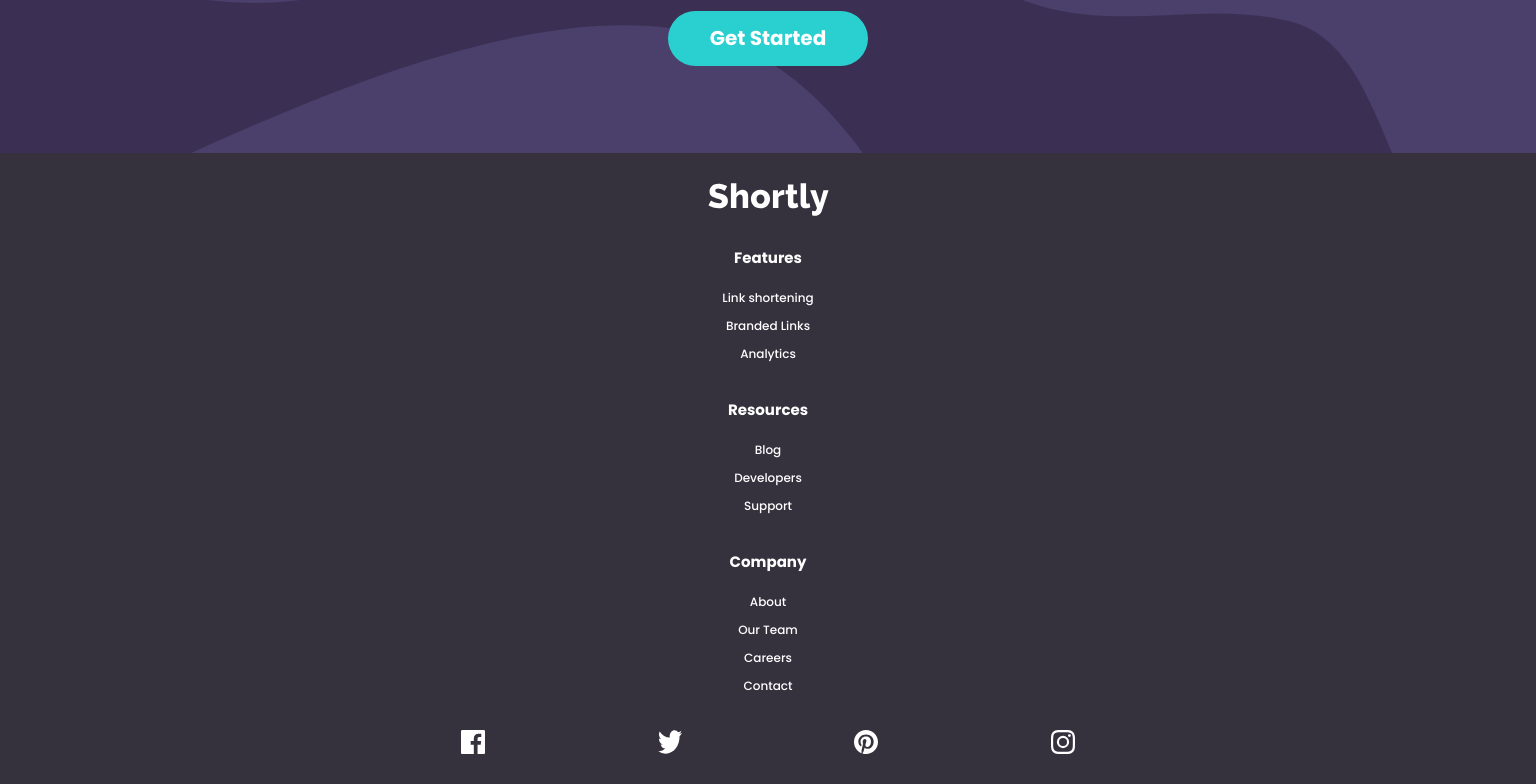
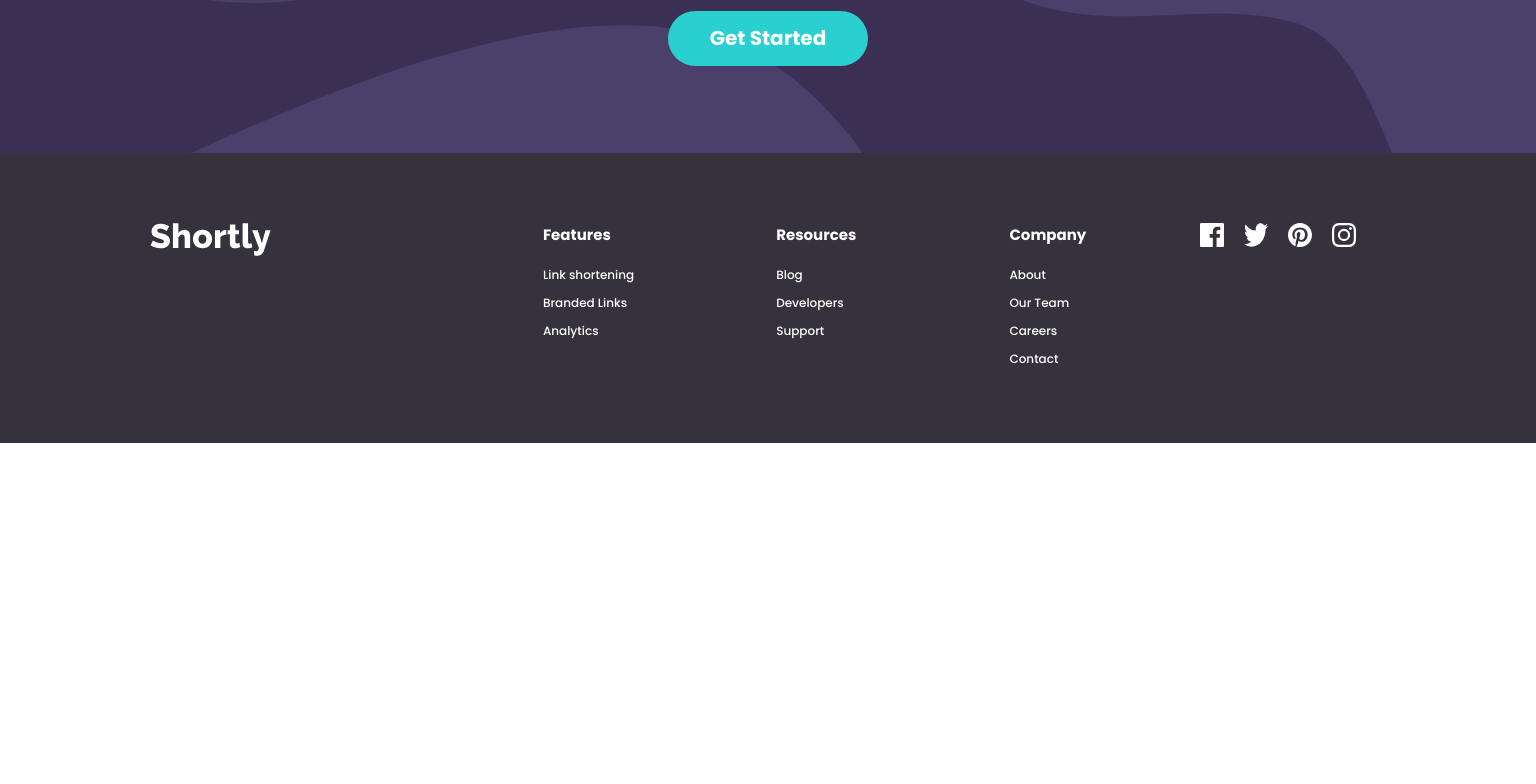
Before and after one commit to MBerry97/url-shortener, a React (Create React App) app: page / in a window 1536 px wide. Shown: the part 1769-2553 px from the top of the page. After the commit the page ends 2212 px from the top, so only its background shows below. Built offline with nearby package versions, Linux system fonts and the light colour scheme.

Commit message:
footer is now responsive

```diff
--- a/src/Components/Layout/Footer/Footer.css
+++ b/src/Components/Layout/Footer/Footer.css
@@ -15,6 +15,12 @@
   margin: 3rem 0rem 1.5rem 0rem;
 }
 
+.footer > div:not(.footer div:last-child) {
+  display: flex;
+  flex-direction: column;
+  align-items: center;
+}
+
 .footerSpan_subHeading {
   color: white;
   font-size: 1.2rem;
@@ -27,4 +33,50 @@
   width: 40%;
   justify-content: space-between;
   margin-top: 3rem;
+  flex-direction: row;
 }
+
+@media only screen and (min-width: 1440px) {
+  .footer {
+    flex-direction: row;
+    padding: 7rem 15rem;
+    align-items: flex-start;
+    width: 100%;
+  }
+
+  .footer > div:last-child {
+    /* justify-self: flex-end; */
+    /* justify-content: flex-end; */
+    /* position: relative;
+    right: 0rem; */
+    flex-grow: 1;
+    justify-content: flex-end;
+    margin-right: 1rem;
+  }
+
+  .footer > div:last-child img {
+    margin-right: 2rem;
+  }
+
+  .footer > div {
+    width: 100%;
+  }
+
+  .footerSpan_heading,
+  .footerSpan_subHeading {
+    width: 100%;
+    text-align: left;
+  }
+  .footer > div,
+  .footerSpan_heading {
+    margin-top: 0rem;
+  }
+
+  .footer img {
+    margin-right: 22%;
+  }
+
+  .footer > div:not(.footer div:last-child) {
+    margin-right: 10rem;
+  }
+}
--- a/src/Components/Layout/Footer/Footer.jsx
+++ b/src/Components/Layout/Footer/Footer.jsx
@@ -11,22 +11,25 @@ export default function Footer() {
     <footer className="footer">
       <img src={logo} alt="logo" />
 
+      <div>
         <span className="footerSpan_heading">Features</span>
         <span className="footerSpan_subHeading">Link shortening</span>
         <span className="footerSpan_subHeading">Branded Links</span>
         <span className="footerSpan_subHeading">Analytics</span>
-
+      </div>
+      <div>
         <span className="footerSpan_heading">Resources</span>
         <span className="footerSpan_subHeading">Blog</span>
         <span className="footerSpan_subHeading">Developers</span>
         <span className="footerSpan_subHeading">Support</span>
-
+      </div>
+      <div>
         <span className="footerSpan_heading">Company</span>
         <span className="footerSpan_subHeading">About</span>
         <span className="footerSpan_subHeading">Our Team</span>
         <span className="footerSpan_subHeading">Careers</span>
         <span className="footerSpan_subHeading">Contact</span>
-
+      </div>
       <div className="footerIcon_container">
         <img src={facebookLogo} alt="facebook" />
         <img src={twitterLogo} alt="twitter" />
--- a/src/Components/Templates/StatisticsBox/StatisticsBox.css
+++ b/src/Components/Templates/StatisticsBox/StatisticsBox.css
@@ -32,7 +32,6 @@
     justify-content: start;
     align-items: flex-start;
     text-align: left;
-    max-width: 52rem;
   }
   .statisticsBox h1 {
     margin-top: 5rem;
```
Lines whose indentation alone changed are shown as unchanged.
